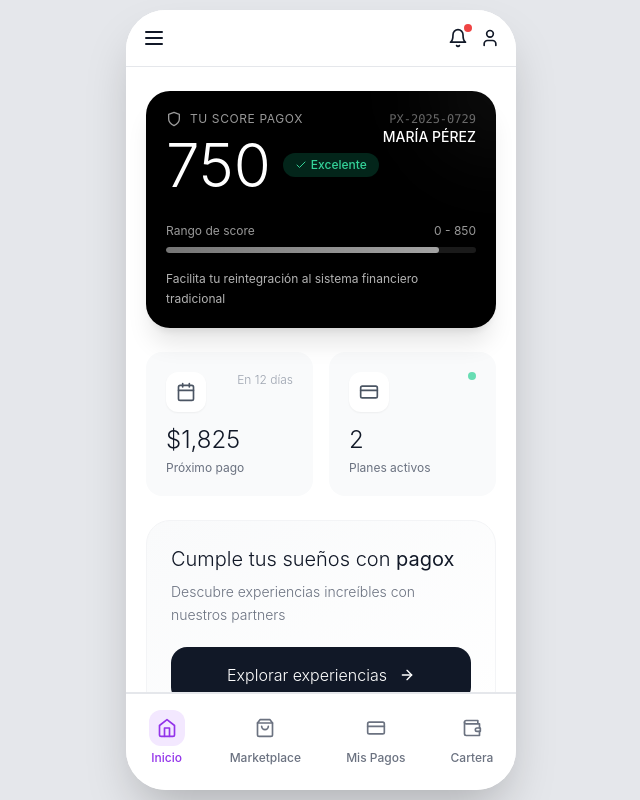
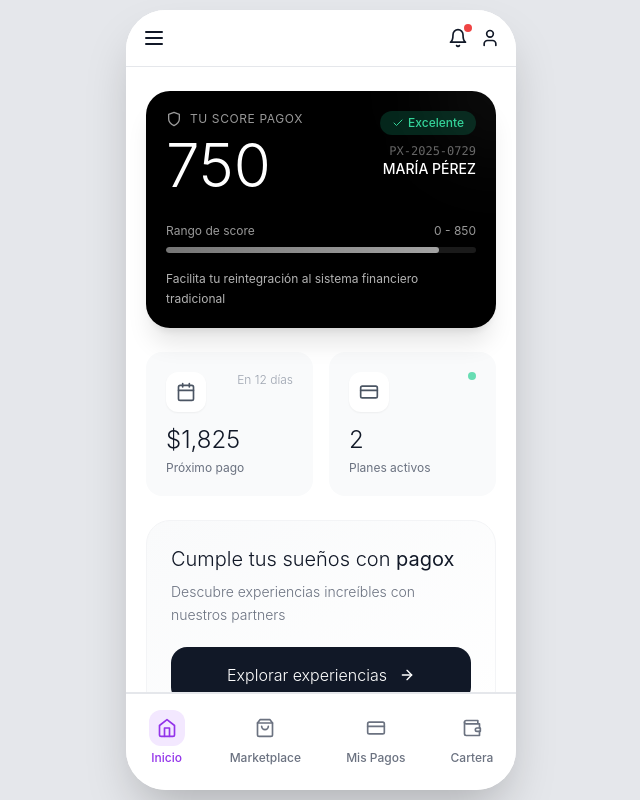
Before and after one commit to Rene-Nun/Pagox_proto_ux, a Next.js app: page / in a window 1280 px wide. Shown: the whole page, without its empty margins (319-959 px from the left). Built offline with nearby package versions, Linux system fonts and the light colour scheme.

Commit message:
Actualizar HomeScreen.tsx

```diff
--- a/app/components/screens/HomeScreen.tsx
+++ b/app/components/screens/HomeScreen.tsx
@@ -29,18 +29,16 @@ export default function HomeScreen({ onNavigate, activeTab }: HomeScreenProps) {
                     <Shield className="w-4 h-4 text-white/60" />
                     <p className="text-white/60 text-xs uppercase tracking-wider">Tu score pagox</p>
                   </div>
-                  <div className="flex items-center gap-3 mb-3">
-                    <h1 className="text-6xl font-light text-white">750</h1>
-                    <div className="bg-emerald-500/20 px-3 py-1 rounded-full">
-                      <span className="text-emerald-400 text-xs font-medium flex items-center gap-1">
-                        <Check className="w-3 h-3" />
-                        Excelente
-                      </span>
-                    </div>
-                  </div>
+                  <h1 className="text-6xl font-light text-white mb-3">750</h1>
                 </div>
 
                 <div className="text-right">
+                  <div className="bg-emerald-500/20 px-3 py-1 rounded-full mb-2">
+                    <span className="text-emerald-400 text-xs font-medium flex items-center gap-1">
+                      <Check className="w-3 h-3" />
+                      Excelente
+                    </span>
+                  </div>
                   <p className="text-white/40 text-xs font-mono">PX-2025-0729</p>
                   <p className="text-white text-sm font-medium">MARÍA PÉREZ</p>
                 </div>
```
